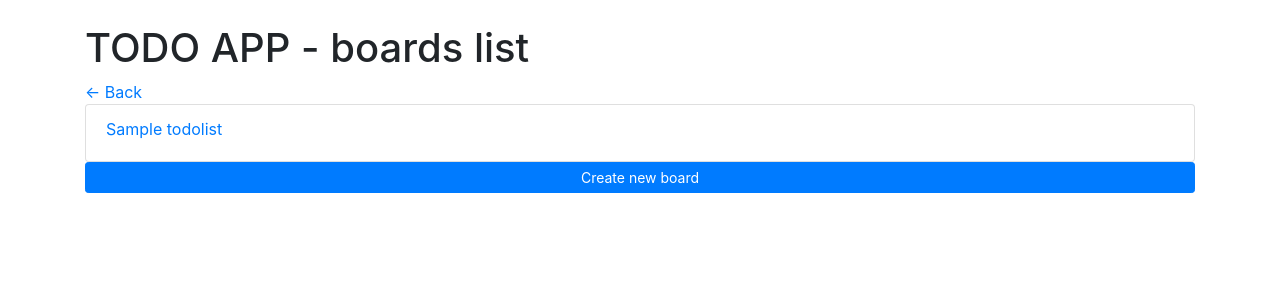
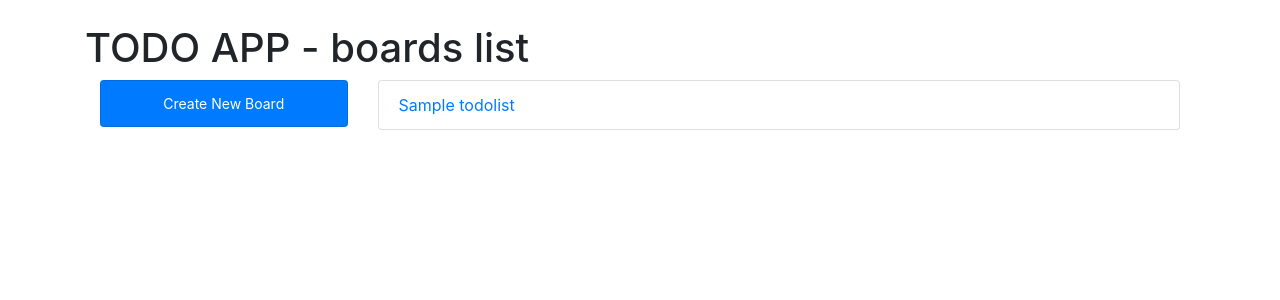
Before and after one commit to twnchk/todoApp, a Django app: page /boards/ in a window 1280 px wide. Shown: the part 58-358 px from the top of the page. Run offline with Django 4.2, Linux system fonts and the light colour scheme; tables that the repository leaves empty hold one stand-in row (values such as "Sample post"); some libraries are stand-ins or nearby versions.

Commit message:
Minor frontend adjustments for board_list view

```diff
--- a/templates/boards.html
+++ b/templates/boards.html
@@ -1,22 +1,36 @@
 {% extends 'base.html' %}
 {% block content %}
 <h1>TODO APP - boards list</h1>
-    <div><a href="{{request.META.HTTP_REFERER|escape}}">&#8592; Back</a></div>
-    <ul class="list-group">
+<div class="container-fluid">
+  <div class="row">
+    <!-- Left-side panel -->
+    <div class="col-md-3">
+      <div class="list-group rounded-container">
+        <a href="{% url 'board_create' %}" class="list-group-item list-group-item-action bg-primary text-white btn-sm text-center">
+            Create New Board
+        </a>
+      </div>
+    </div>
+
+    <!-- Boards List -->
+    <div class="col-md-9">
+      <div class="list-group rounded-container">
         {% for board in boards %}
-        <li class="list-group-item list-group-item-action">
-            <div class="d-flex justify-content-between align-items-center mb-2">
-            <a href="{% url 'board_detail' board.id %}">
-              <span>{{ board }}</span>
+          <div class="list-group-item list-group-item-action d-flex justify-content-between align-items-center">
+            <a href="{% url 'board_detail' board.id %}" class="text-decoration-none">
+              {{ board.title }}
             </a>
             {% if request.user.is_authenticated %}
                 <button id="deleteBtn_{{ board.id }}" class="btn btn-danger btn-sm">Delete</button>
             {% endif %}
           </div>
-        </li>
+        {% empty %}
+          <div class="list-group-item">No boards found.</div>
         {% endfor %}
-    </ul>
-    <a class="btn btn-primary btn-sm btn-block" href="{% url 'board_create' %}"> Create new board </a>
+      </div>
+    </div>
+  </div>
+</div>
 <script>
     document.querySelectorAll("button[id^='deleteBtn_']").forEach(function(deleteBtn) {
         deleteBtn.addEventListener('click', function() {
```
Lines whose indentation alone changed are shown as unchanged.
